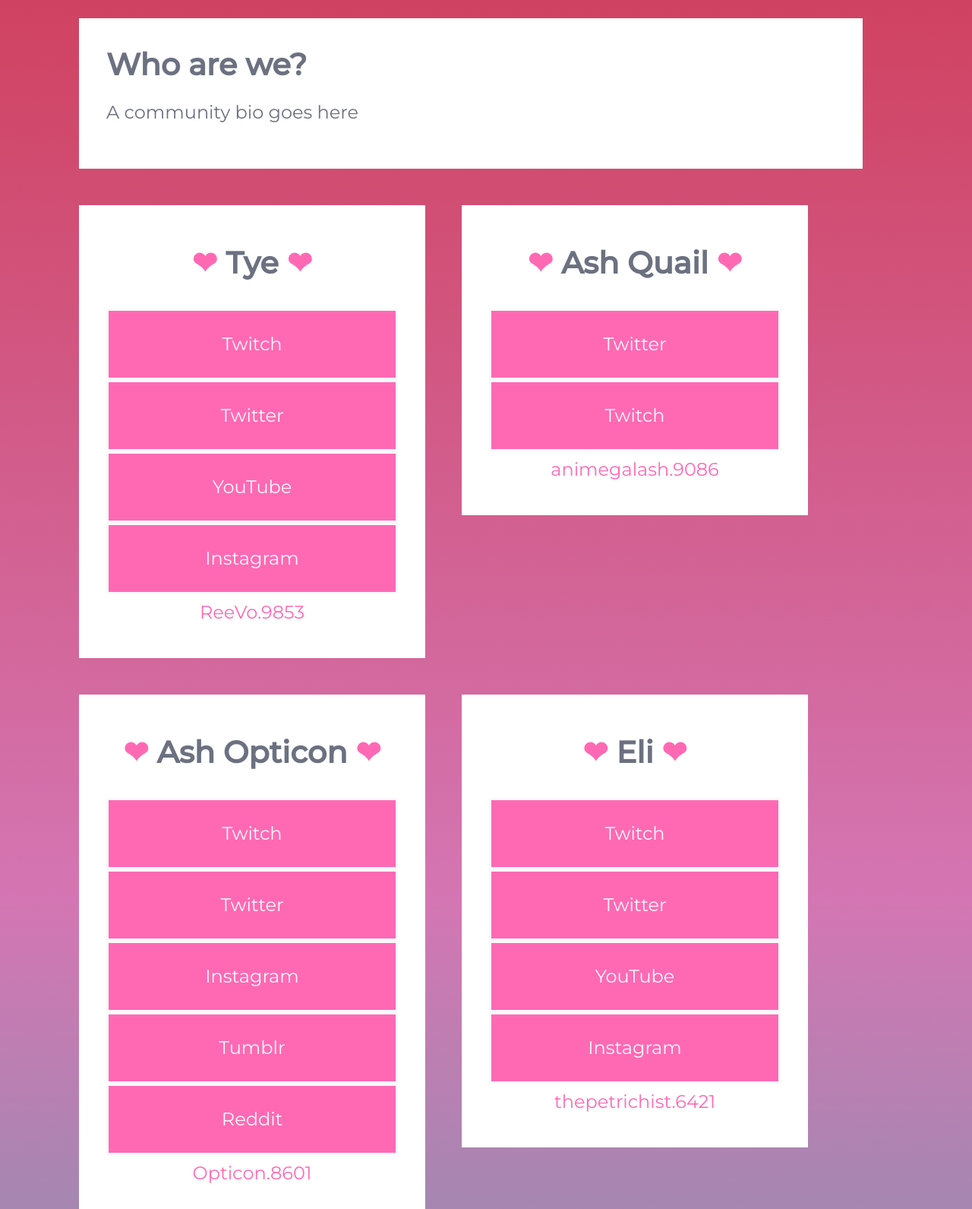
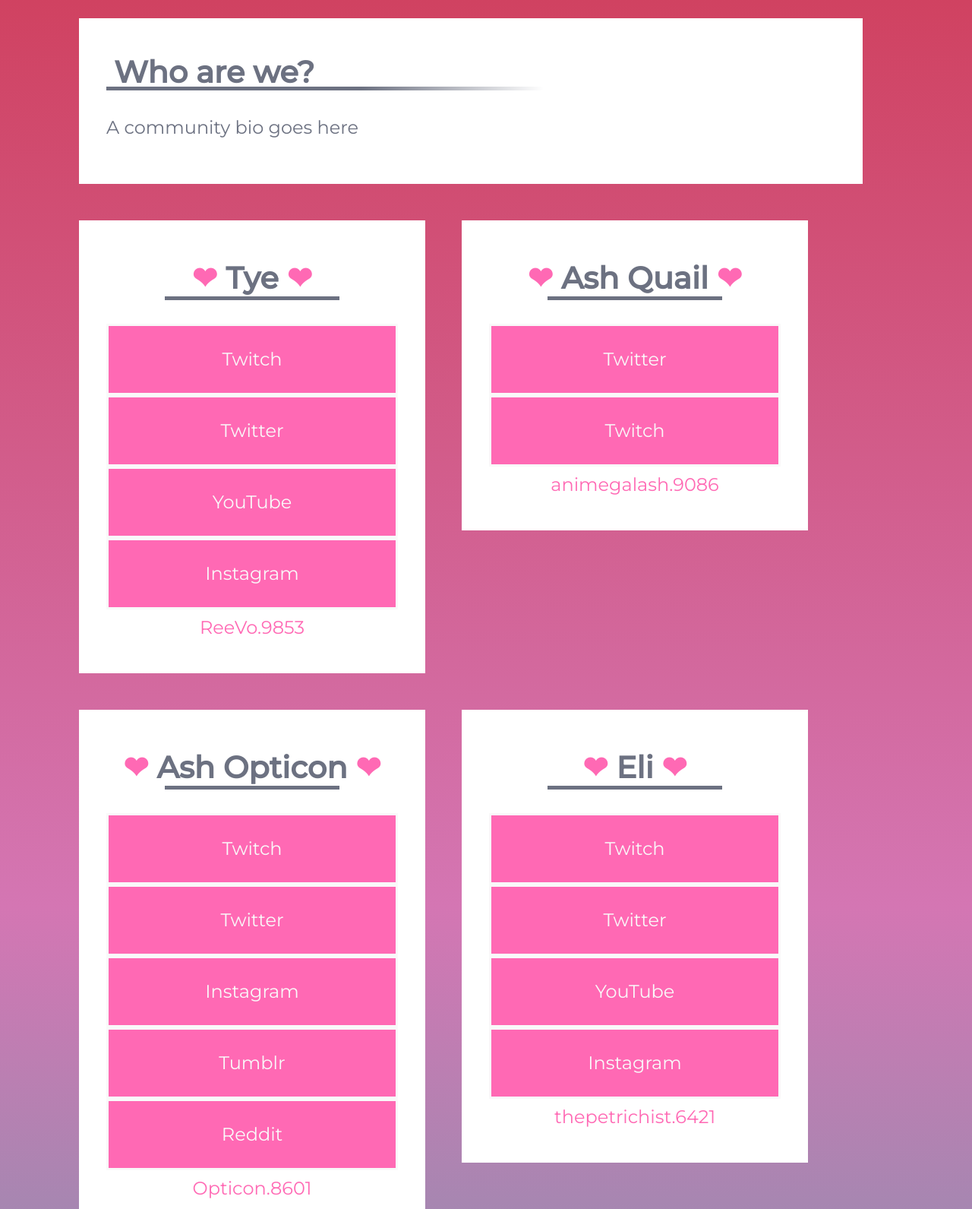
Before and after one commit to We-Friendly-Few/wefriendlyfew.github.io, a plain HTML site: page index.html in a window 1280 px wide. Shown: the top 1591 px of the page at 76% size. Drawn offline with Linux system fonts and the light colour scheme.

Commit message:
title underlines single bio class css

```diff
--- a/index.html
+++ b/index.html
@@ -16,11 +16,11 @@
 <body>
     <div class='deck'>
         <div class='card' id='groupbio'>
-            <h1>Who are we?</h1>
+            <h1 id='left'>Who are we?</h1>
             <p>A community bio goes here</p>
         </div>
         <div class='card' id='links'>
-            <h1><span id='highlight'>&#10084;</span> Tye <span id='highlight'>&#10084;</span></h1>
+            <h1 id='center'><span id='highlight'>&#10084;</span> Tye <span id='highlight'>&#10084;</span></h1>
             <ul>
                 <li><a href='https://www.twitch.tv/ciixtrus' target='_blank'><span class='button'>Twitch</span></a></li>
                 <li><a href='https://twitter.com/ciixtrus' target='_blank'><span class='button'>Twitter</span></a></li>
@@ -30,7 +30,7 @@
             </ul>
         </div>
         <div class='card' id='links'>
-            <h1><span id='highlight'>&#10084;</span> Ash Quail <span id='highlight'>&#10084;</span></h1>
+            <h1 id='center'><span id='highlight'>&#10084;</span> Ash Quail <span id='highlight'>&#10084;</span></h1>
             <ul>
                 <li><a href='https://twitter.com/animegalash' target='_blank'><span class='button'>Twitter</span></a></li>
                 <li><a href='https://www.twitch.tv/animegalash' target='_blank'><span class='button'>Twitch</span></a></li>
@@ -38,7 +38,7 @@
             </ul>
         </div>
         <div class='card' id='links'>
-            <h1><span id='highlight'>&#10084;</span> Ash Opticon <span id='highlight'>&#10084;</span></h1>
+            <h1 id='center'><span id='highlight'>&#10084;</span> Ash Opticon <span id='highlight'>&#10084;</span></h1>
             <ul>
                 <li><a href='https://www.twitch.tv/hellyenaart' target='_blank'><span class='button'>Twitch</span></a></li>
                 <li><a href='https://twitter.com/HellyenaArt' target='_blank'><span class='button'>Twitter</span></a></li>
@@ -49,10 +49,10 @@
             </ul>
         </div>
         <!-- <div class='card' id='links'>
-            <h1><span id='highlight'>&#10084;</span> Deya <span id='highlight'>&#10084;</span></h1>
+            <h1 id='center'><span id='highlight'>&#10084;</span> Deya <span id='highlight'>&#10084;</span></h1>
         </div> -->
         <div class='card' id='links'>
-            <h1><span id='highlight'>&#10084;</span> Eli <span id='highlight'>&#10084;</span></h1>
+            <h1 id='center'><span id='highlight'>&#10084;</span> Eli <span id='highlight'>&#10084;</span></h1>
             <ul>
                 <li><a href='https://twitch.tv/calocedrus' target='_blank'><span class='button'>Twitch</span></a></li>
                 <li><a href='https://twitter.com/calocedrus1' target='_blank'><span class='button'>Twitter</span></a></li>
@@ -62,7 +62,7 @@
             </ul>
         </div>
         <div class='card' id='links'>
-            <h1><span id='highlight'>&#10084;</span> Heidi <span id='highlight'>&#10084;</span></h1>
+            <h1 id='center'><span id='highlight'>&#10084;</span> Heidi <span id='highlight'>&#10084;</span></h1>
             <ul>
                 <li><a href='https://www.twitch.tv/clockworkcuttlefish' target='_blank'><span class='button'>Twitch</span></a></li>
                 <li><a href='https://twitter.com/clockwrkcttlfsh' target='_blank'><span class='button'>Twitter</span></a></li>
@@ -72,15 +72,15 @@
             </ul>
         </div>
         <!-- <div class='card' id='links'>
-            <h1><span id='highlight'>&#10084;</span> Ken <span id='highlight'>&#10084;</span></h1>
+            <h1 id='center'><span id='highlight'>&#10084;</span> Ken <span id='highlight'>&#10084;</span></h1>
             li>a>span.button+li#highlight
         </div>
         <div class='card' id='links'>
-            <h1><span id='highlight'>&#10084;</span> Kristal <span id='highlight'>&#10084;</span></h1>
+            <h1 id='center'><span id='highlight'>&#10084;</span> Kristal <span id='highlight'>&#10084;</span></h1>
             li>a>span.button+li#highlight
         </div> -->
         <div class='card' id='links'>
-            <h1><span id='highlight'>&#10084;</span> Tia <span id='highlight'>&#10084;</span></h1>
+            <h1 id='center'><span id='highlight'>&#10084;</span> Tia <span id='highlight'>&#10084;</span></h1>
             <ul>
                 <li><a href='https://www.twitch.tv/tiamarth' target='_blank'><span class='button'>Twitch</span></a></li>
                 <li><a href='https://twitter.com/JonTiaMac' target='_blank'><span class='button'>Twitter</span></a></li>
--- a/style/style.css
+++ b/style/style.css
@@ -46,14 +46,14 @@ p {margin: 1em auto;}
     color: var(--colorFg);
     /* background: var(--colorBg); */
 }
-.card#groupbio,.card#links {
+.card#groupbio,.card#bio,.card#links {
     font-size: 18pt;
     color: var(--colorFg);
     background-color: var(--colorWhite);
     margin: 1em;
     padding: 1.5em;
 }
-.card#groupbio {max-width: 40em;}
+.card#groupbio,.card#bio {max-width: 40em;}
 .card#links {
     min-width: 16em;
     max-width: 16em;
@@ -85,4 +85,18 @@ p {margin: 1em auto;}
     font-size: 30pt;
     margin-bottom: 0.5em;
 }
+.card h1#left {
+    padding: 10px 10px;
+    background: linear-gradient(90deg, transparent 0, var(--colorFg) 0, var(--colorFg) 35%, transparent 60%);
+    background-size: 100% 5px;
+    background-position: 0% 85%;
+    background-repeat: no-repeat;
+}
+.card h1#center {
+    padding: 10px 10px -3px;
+    background: linear-gradient(90deg, transparent 20%, var(--colorFg) 20%, var(--colorFg) 80%, transparent 80%);
+    background-size: 100% 5px;
+    background-position: 0% 85%;
+    background-repeat: no-repeat;
+}
 #end {clear: both;}
```
